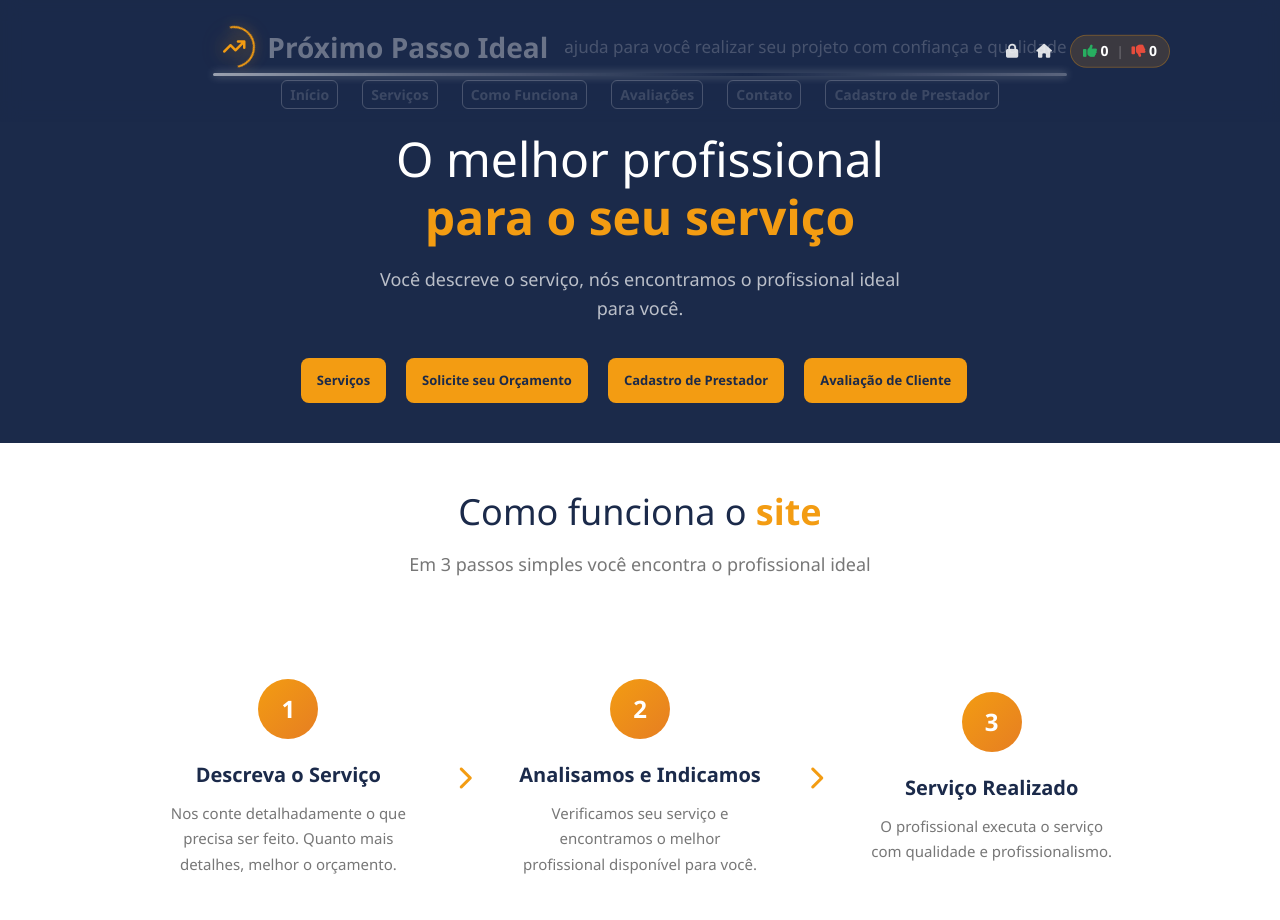
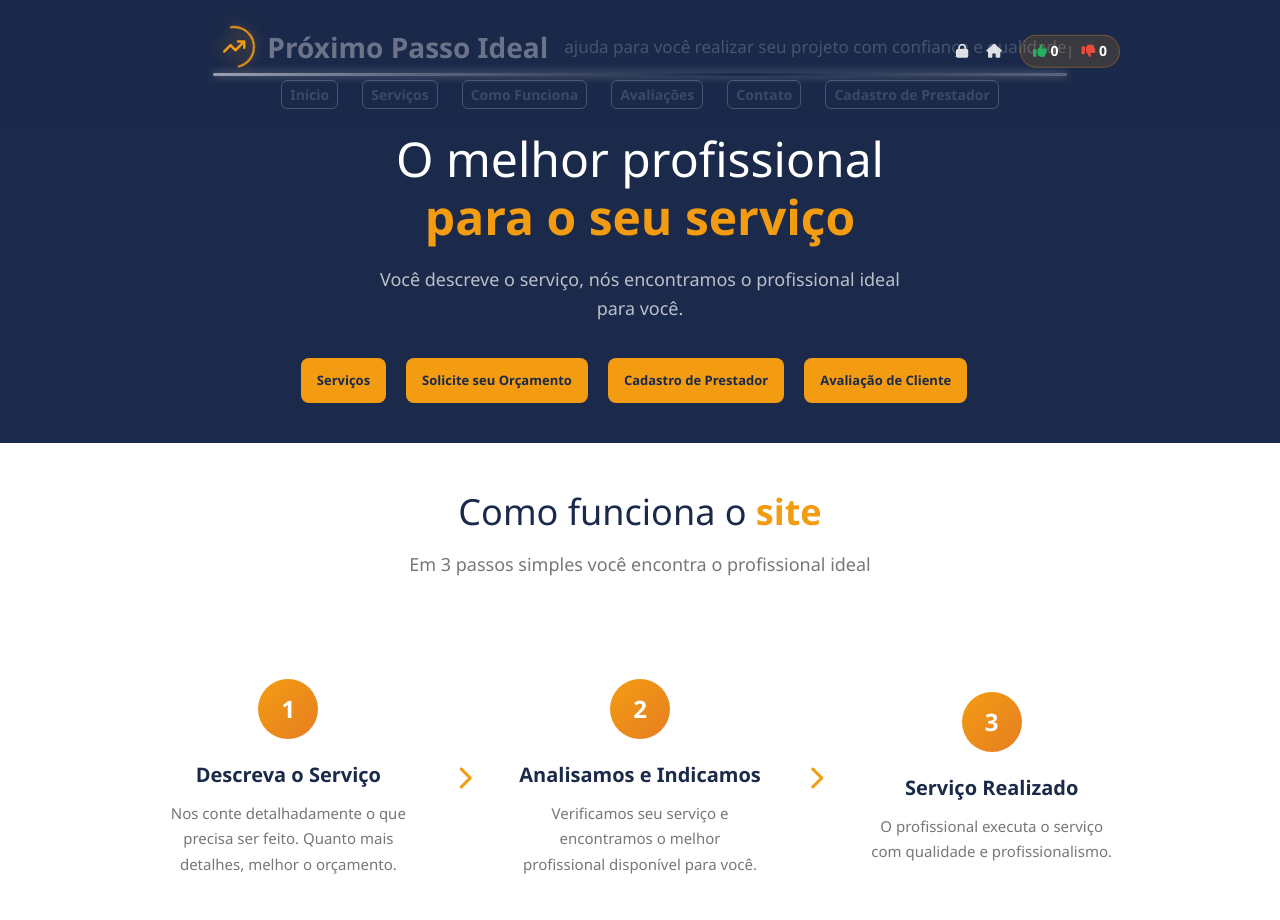
Before and after one commit to Recruta777/proximo-passo-ideal, a website: page index.html in a window 1280 px wide. Shown: the top 920 px of the page. Drawn offline with Linux system fonts and the light colour scheme.

Commit message:
icones +50px direita (70px)

```diff
--- a/css/style.css
+++ b/css/style.css
@@ -47,7 +47,7 @@ body {
 }
 .header-top .nav-list {
     position: absolute;
-    right: 20px;
+    right: 70px;
     top: 50%;
     transform: translateY(-50%);
 }
```
